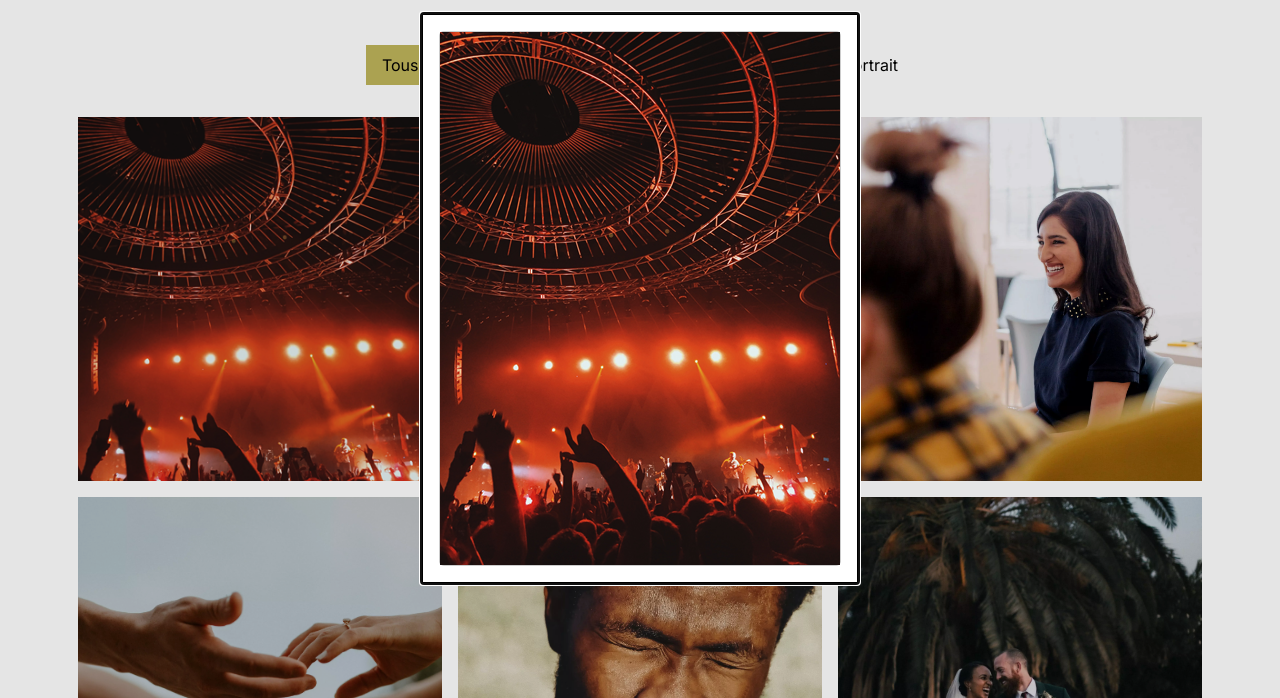
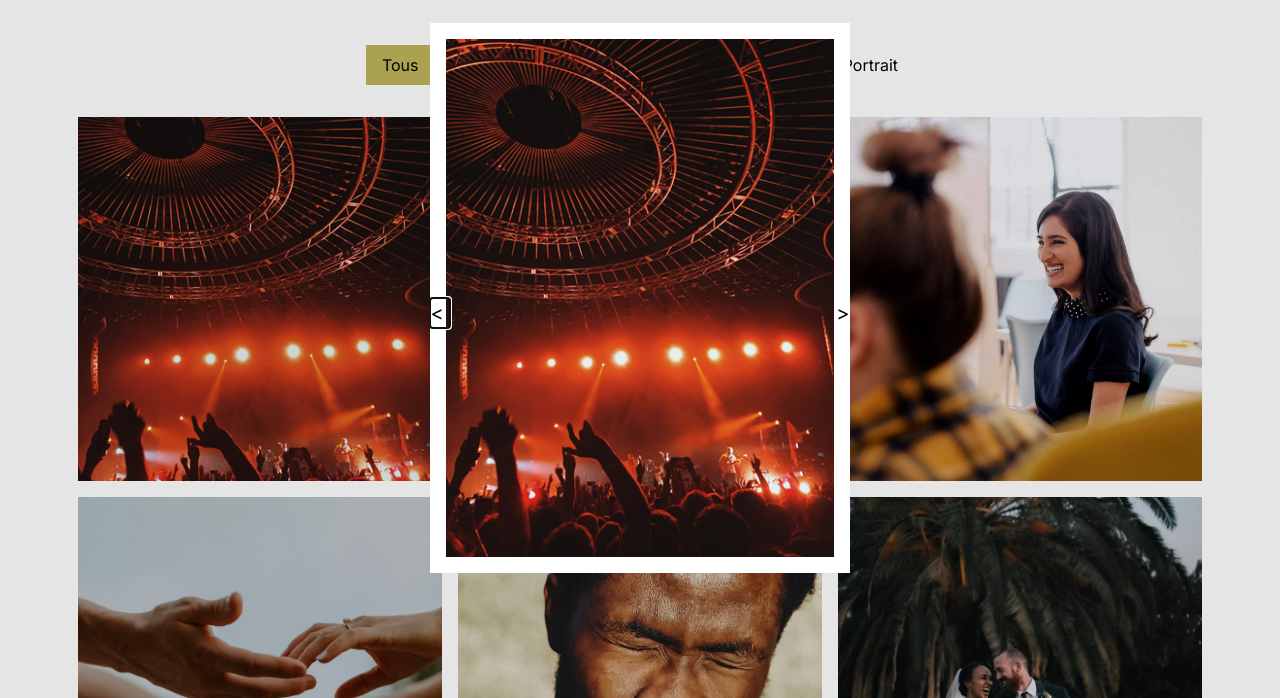
Before and after one commit to itsArgos/Projet-9-Nina_Carducci-OC, a plain HTML site: page index.html in a window 1280 px wide. Both pictures are taken after a click on the picture 260 px from the left and 1732 px from the top of the page. Shown: the part 1434-2132 px from the top of the page. Drawn offline with nearby package versions, Linux system fonts and the light colour scheme.

Commit message:
Correction des erreurs dans le code et mise en place des boutons prev et next des images dans la modale

```diff
--- a/assets/newmaugallery.js
+++ b/assets/newmaugallery.js
@@ -47,8 +47,8 @@ function mauGallery(option) {
 
     galleryItem.forEach(function (item) {
       item.addEventListener("click", function () {
-        if (options.lightBox && item.tagName === "IMG") {
-          openLightBox(item, options.lightboxId);
+        if (item.tagName === "IMG") {
+          openLightBox(item);
         } else {
           return;
         }
@@ -129,66 +129,48 @@ function mauGallery(option) {
     }
   }
 
-  function openLightBox(element, lightboxId) {
-    const modale = document.querySelector(`#${lightboxId}`);
+  let currentPicture = null;
+
+  const modale = document.querySelector(`dialog`);
+
+  function openLightBox(element) {
+    if (!element) {
+      modale.close();
+      return;
+    }
+
+    currentPicture = element;
+
     modale.querySelector(".lightboxImage").src = element.src;
+    modale.addEventListener("click", function (event) {
+      if (event.target === modale) {
+        modale.close();
+      }
+    });
     modale.showModal();
   }
 
-  // function changeImage(lightboxId, direction) {
-  //   const activeImage = document.querySelector(".lightboxImage");
-  //   if (!activeImage) return;
+  function changeImage(direction) {
+    modale.close();
+    openLightBox(
+      currentPicture.parentNode[`${direction}Sibling`]?.querySelector("img")
+    );
+  }
 
-  //   const activeImageSrc = activeImage.src;
-  //   let activeTag = document
-  //     .querySelector(".tags-bar span.active-tag")
-  //     .getAttribute("data-images-toggle");
-  //   let imagesCollection = [];
-
-  //   let selectionneImages = function (img) {
-  //     if (
-  //       activeTag === "all" ||
-  //       img.getAttribute("data-gallery-tag") === activeTag
-  //     ) {
-  //       imagesCollection.push(img);
-  //     }
-  //   };
-
-  //   document.querySelectorAll(".item-column img").forEach(selectionneImages);
-
-  //   let currentIndex = imagesCollection.findIndex(function (img) {
-  //     return img.src === activeImageSrc;
-  //   });
-
-  //   let newIndex =
-  //     (currentIndex + direction + imagesCollection.length) %
-  //     imagesCollection.length;
-
-  //   activeImage.src = imagesCollection[newIndex].src;
-  // }
+  const btnPrev = modale.querySelector("button:first-child");
+  const btnNext = modale.querySelector("button:last-child");
+  btnPrev.addEventListener("click", () => changeImage("previous"));
+  btnNext.addEventListener("click", () => changeImage("next"));
 
   function createLightBox(gallery, lightboxId, navigation) {
     const modal = document.createElement("dialog");
+    const galleryContent = document.createElement("div");
+
     modal.id = lightboxId || "galleryLightbox";
     modal.role = "dialog";
 
-    const galleryContent = document.createElement("div");
-
     galleryContent.classList.add("modal-content");
-
-    galleryContent.innerHTML = `
-    ${
-      navigation
-        ? '<div class="mg-prev" style="cursor:pointer;position:absolute;top:50%;left:-15px;background:white;"><</div>'
-        : '<span style="" />'
-    }
-    <img class="lightboxImage img-fluid" alt="Contenu de l'image affichée dans la modale au clique"/>
-    ${
-      navigation
-        ? '<div class="mg-next" style="cursor:pointer;position:absolute;top:50%;right:-15px;background:white;}">></div>'
-        : '<span style="" />'
-    }
-  </div>`;
+    galleryContent.innerHTML = `<button class="btn-left" > &lt; </button> <img class="lightboxImage img-fluid" alt="Contenu de l'image affichée dans la modale au clique"/> <button class="btn-right"> &gt; </button>`;
 
     modal.appendChild(galleryContent);
     document.body.appendChild(modal);
@@ -231,7 +213,7 @@ function mauGallery(option) {
       event.closest(".item-column").style.display = "none";
       if (tag === "all") {
         event.closest(".item-column").style.display = "block";
-      } else if (item.getAttribute("data-gallery-tag") === tag) {
+      } else if (event.getAttribute("data-gallery-tag") === tag) {
         event.closest(".item-column").style.display = "block";
       }
     });
--- a/assets/style.css
+++ b/assets/style.css
@@ -98,6 +98,36 @@ body {
 
 #gallery {
 	min-height: 100vh;
+}
+
+#myAwesomeLightbox {
+	border: none;
+	text-decoration: none;
+	padding: 0;
+}
+
+.btn-left {
+	position: absolute;
+	width: 20px;
+	left: 0;
+	top: 50%;
+	border: none;
+	background: none;
+	padding: 0;
+	font-size: 20px;
+	padding-right: 5px;
+}
+
+.btn-right {
+	position: absolute;
+	width: 20px;
+	right: 0;
+	top: 50%;
+	border: none;
+	background: none;
+	padding: 0;
+	font-size: 20px;
+	padding-left: 5px;
 }
 
 .title {
--- a/index.html
+++ b/index.html
@@ -52,6 +52,8 @@
 	<script src="./assets/bootstrap/bootstrap.bundle.js"></script>
 	<script type="module" src="./assets/newscripts.js"></script>
 </head>
+
+<span></span>
 
 <body>
 	<section class="top-header">
```
Also changed, not shown: assets/bootstrap/bootstrap.css, memo.txt.
